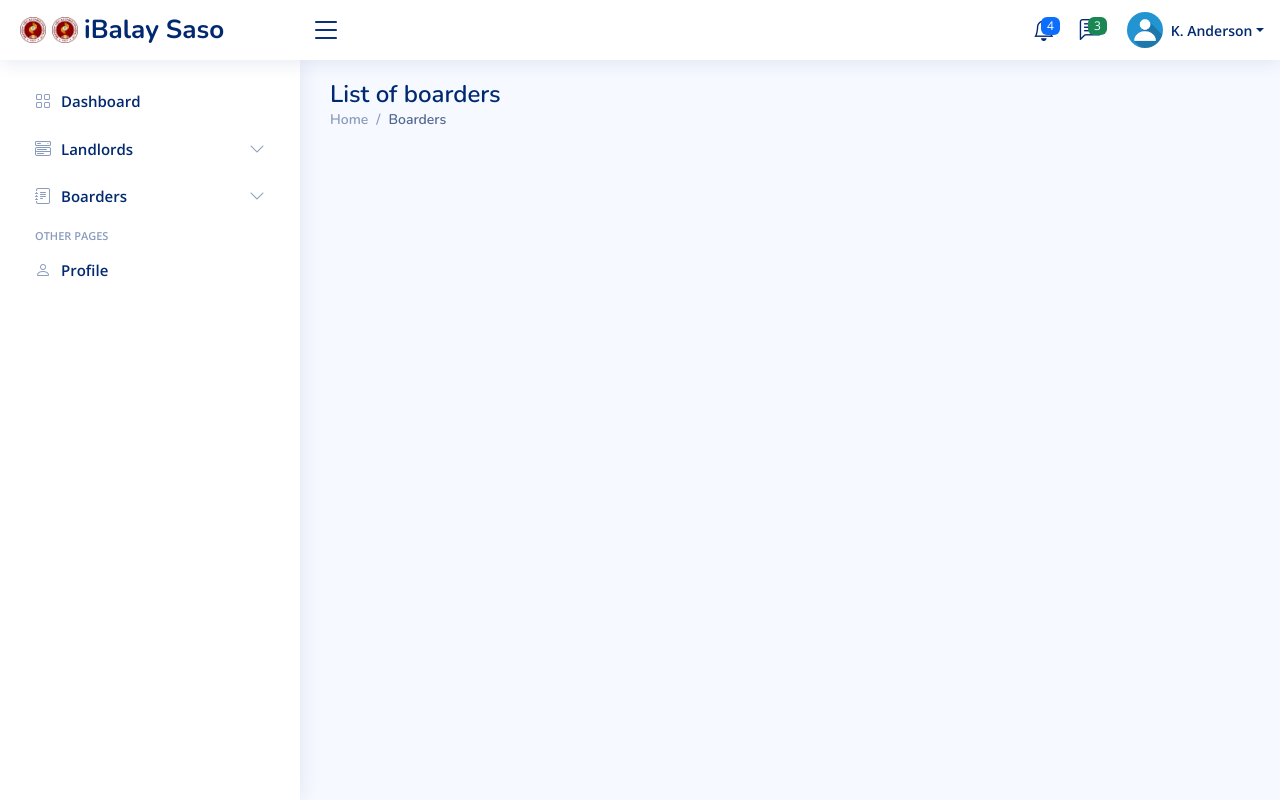
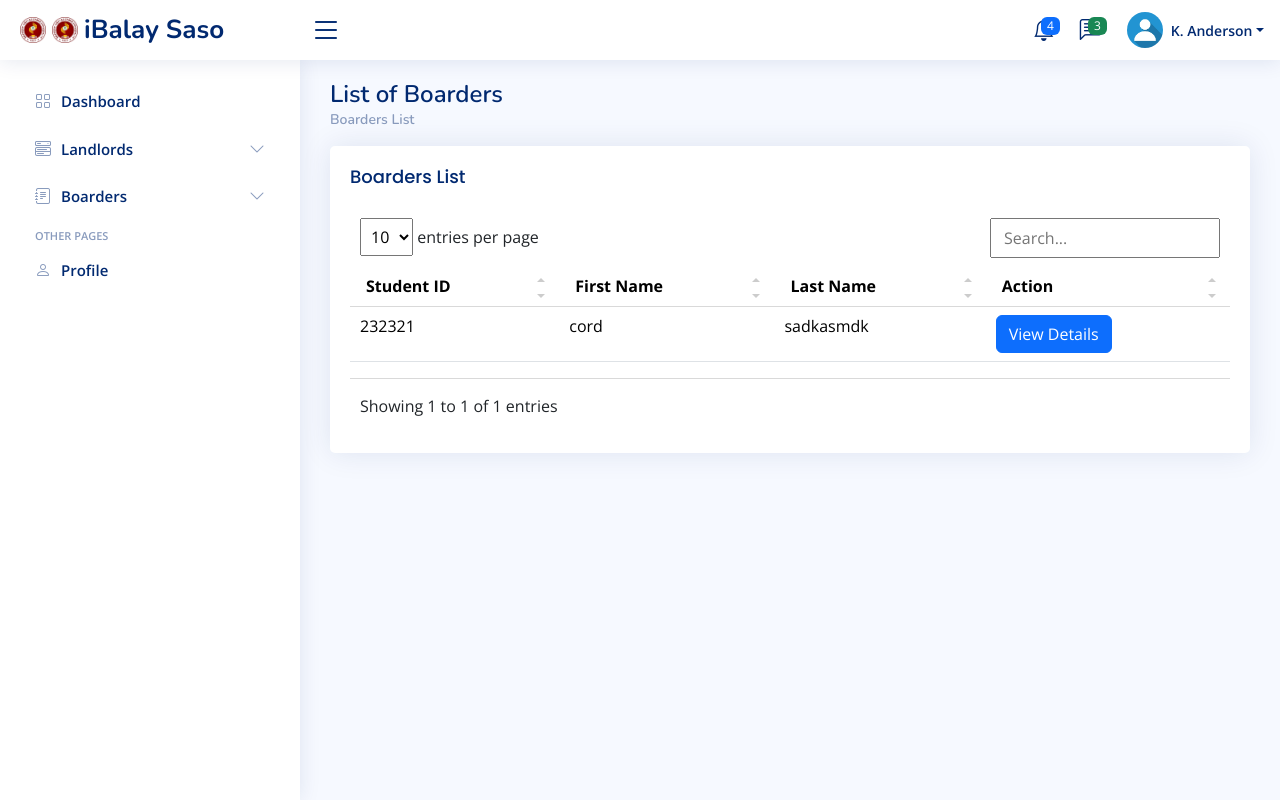
Before and after one commit to Secre08/iBalay, a PHP site: page /boarders/list_of_boarders.php in a window 1280 px wide. Run offline with PHP 8.4, Linux system fonts and the light colour scheme; data comes from the database, SQL or seed files in the repository; some libraries are stand-ins or nearby versions.

Commit message:
Add the list of Landlords and Boarders

```diff
--- a/landlord/dashboard/home.php
+++ b/landlord/dashboard/home.php
@@ -59,10 +59,6 @@
           ?>
 
           <?php
-          include('includes/total_previous_tenant.php');
-          ?>
-
-          <?php
           include('includes/total_revenue.php');
           ?>
 
--- a/saso/boarders/list_of_boarders.php
+++ b/saso/boarders/list_of_boarders.php
@@ -32,35 +32,13 @@
 
 <body>
 
-  <?php
+
+<?php
     require('../layouts/sidebar.php');
   ?>
-
-  <main id="main" class="main">
-
-    <div class="pagetitle">
-      <h1>List of boarders</h1>
-      <nav>
-        <ol class="breadcrumb">
-          <li class="breadcrumb-item"><a href="#">Home</a></li>
-          <li class="breadcrumb-item active">Boarders</li>
-        </ol>
-      </nav>
-    </div><!-- End Page Title -->
-
-    <section class="section dashboard">
-      <div class="row">
-
-        <!-- Left side columns -->
-        <div class="col-lg-8">
-          <div class="row">
-
-
-          </div>
-        </div><!-- End Left side columns -->
-
-      </div>
-    </section>
+    <?php
+    include('views/boarders-show.php');
+  ?>
 
   </main><!-- End #main -->
 
--- /dev/null
+++ b/saso/boarders/views/boarders-show.php
@@ -0,0 +1,108 @@
+<?php
+// Database configuration
+include('../../database/config.php');
+
+// Fetch data from the tenant table
+$query = "SELECT `TenantID`, `FirstName`, `LastName`, `Email`, `PhoneNumber`, `address`, `student_id`, `gender` FROM `tenant`";
+$result = $conn->query($query);
+
+$boarders = [];
+
+if ($result->num_rows > 0) {
+    while ($row = $result->fetch_assoc()) {
+        $boarders[] = $row;
+    }
+}
+
+$conn->close();
+?>
+
+<main id="main" class="main">
+    <div class="pagetitle">
+        <h1>List of Boarders</h1>
+        <nav>
+            <ol class="breadcrumb">
+                <li class="breadcrumb-item"><a href="#">Boarders List</a></li>
+            </ol>
+        </nav>
+    </div><!-- End Page Title -->
+
+    <div class="card">
+        <div class="card-body">
+            <h5 class="card-title">Boarders List</h5>
+
+            <table class="table datatable">
+                <thead>
+                    <tr>
+                        <th>Student ID</th>
+                        <th>First Name</th>
+                        <th>Last Name</th>
+                        <th>Action</th>
+                    </tr>
+                </thead>
+                <tbody>
+                    <?php if (!empty($boarders)): ?>
+                        <?php foreach ($boarders as $boarder): ?>
+                            <tr>
+                                <td><?php echo htmlspecialchars($boarder['student_id']); ?></td>
+                                <td><?php echo htmlspecialchars($boarder['FirstName']); ?></td>
+                                <td><?php echo htmlspecialchars($boarder['LastName']); ?></td>
+                                <td>
+                                    <button type="button" class="btn btn-primary view-details" data-bs-toggle="modal" data-bs-target="#viewDetailsModal" data-details="<?php echo htmlspecialchars(json_encode($boarder)); ?>">
+                                        View Details
+                                    </button>
+                                </td>
+                            </tr>
+                        <?php endforeach; ?>
+                    <?php else: ?>
+                        <tr>
+                            <td colspan="4">No boarders available!</td>
+                        </tr>
+                    <?php endif; ?>
+                </tbody>
+            </table>
+        </div>
+    </div><!-- End card -->
+</main><!-- End #main -->
+
+<!-- Modal for Viewing Details -->
+<div class="modal fade" id="viewDetailsModal" tabindex="-1" aria-labelledby="viewDetailsModalLabel" aria-hidden="true">
+    <div class="modal-dialog">
+        <div class="modal-content">
+            <div class="modal-header">
+                <h5 class="modal-title" id="viewDetailsModalLabel">Boarder Details</h5>
+                <button type="button" class="btn-close" data-bs-dismiss="modal" aria-label="Close"></button>
+            </div>
+            <div class="modal-body">
+                <p><strong>Student ID:</strong> <span id="studentID"></span></p>
+                <p><strong>Name:</strong> <span id="name"></span></p>
+                <p><strong>Email:</strong> <span id="email"></span></p>
+                <p><strong>Phone Number:</strong> <span id="phoneNumber"></span></p>
+                <p><strong>Address:</strong> <span id="address"></span></p>
+                <p><strong>Gender:</strong> <span id="gender"></span></p>
+            </div>
+        </div>
+    </div>
+</div>
+
+<script>
+    const viewDetailsButtons = document.querySelectorAll('.view-details');
+    const studentIDElement = document.getElementById('studentID');
+    const nameElement = document.getElementById('name');
+    const emailElement = document.getElementById('email');
+    const phoneNumberElement = document.getElementById('phoneNumber');
+    const addressElement = document.getElementById('address');
+    const genderElement = document.getElementById('gender');
+
+    viewDetailsButtons.forEach(button => {
+        button.addEventListener('click', () => {
+            const details = JSON.parse(button.getAttribute('data-details'));
+            studentIDElement.textContent = details.student_id;
+            nameElement.textContent = details.FirstName + ' ' + details.LastName;
+            emailElement.textContent = details.Email;
+            phoneNumberElement.textContent = details.PhoneNumber;
+            addressElement.textContent = details.address;
+            genderElement.textContent = details.gender;
+        });
+    });
+</script>
```
Also changed, not shown: landlord/dashboard/includes/total_previous_tenant.php (deleted, +0 -36 lines), saso/dashboard/includes/total_landlord.php (added, +37 -0 lines), saso/dashboard/sasohome.php (+7 -3 lines), saso/landlords/views/landlords-show.php (+12 -7 lines), saso/landlords/views/tasks/fetch-landlords.js (added, +16 -0 lines), saso/landlords/views/tasks/fetch-landlords.php (+12 -28 lines), saso/landlords/views/tasks/modal-landlords.php (added, +15 -0 lines), saso/boarders/views/tastks/fetch-boarders.php (added).
